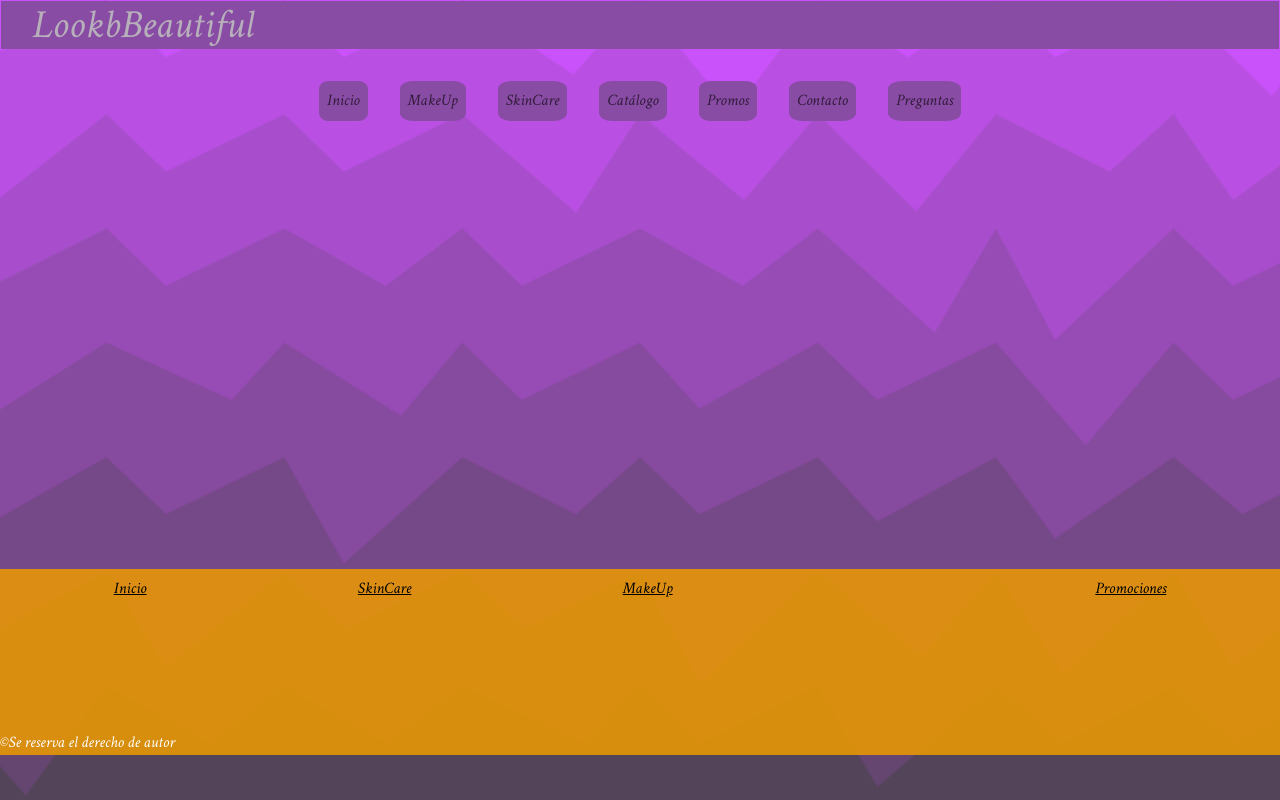
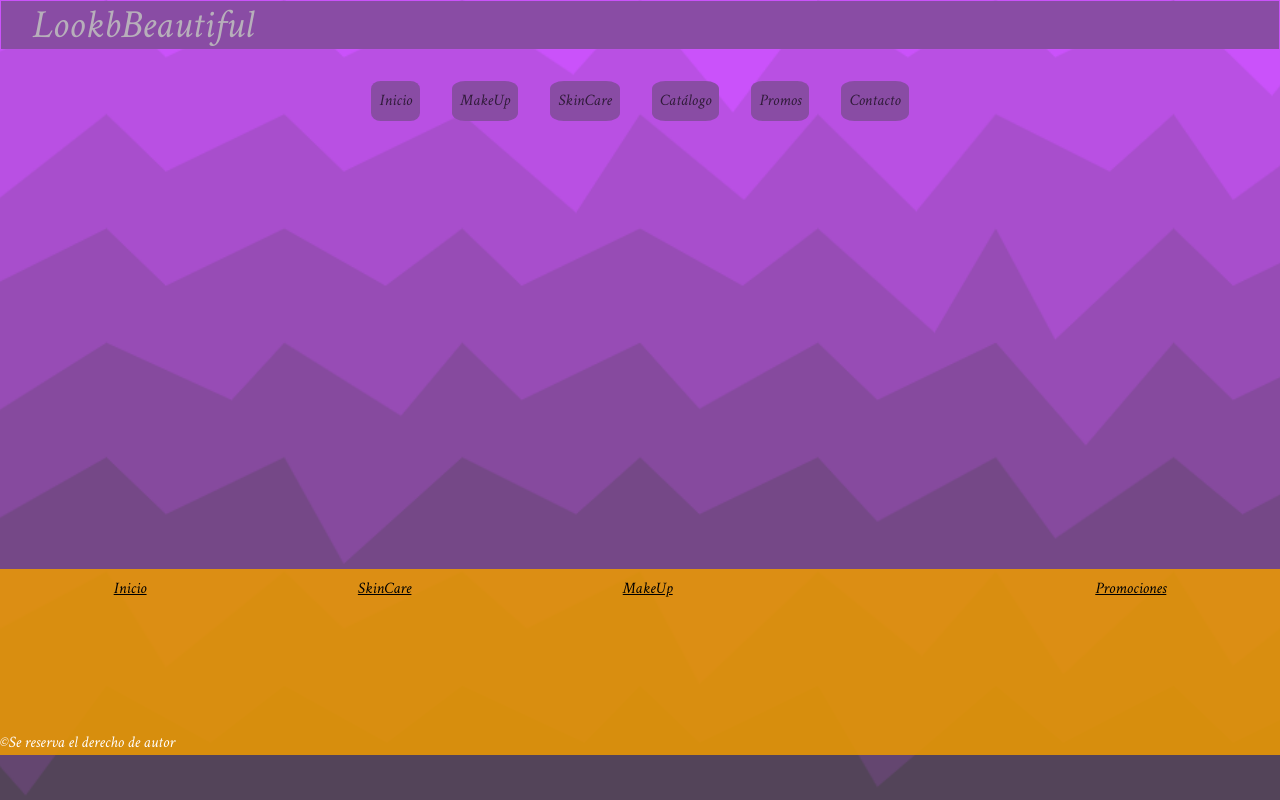
Before and after one commit to Pigerwolf/PreEntrega3-Machin, a plain HTML site: page pages/contacto.html in a window 1280 px wide. Drawn offline with nearby package versions, Linux system fonts and the light colour scheme.

Commit message:
Se eliminó sección Preguntas de la Sección Contacto

```diff
--- a/pages/contacto.html
+++ b/pages/contacto.html
@@ -61,9 +61,6 @@
             </li>
             <li class="nav-item border-radius">
               <a class="nav-link" href="./contacto.html">Contacto</a>
-            </li>
-            <li class="nav-item border-radius">
-              <a class="nav-link" href="./frecuentes.html">Preguntas</a>
             </li>
           </ul>
         </div>
```
